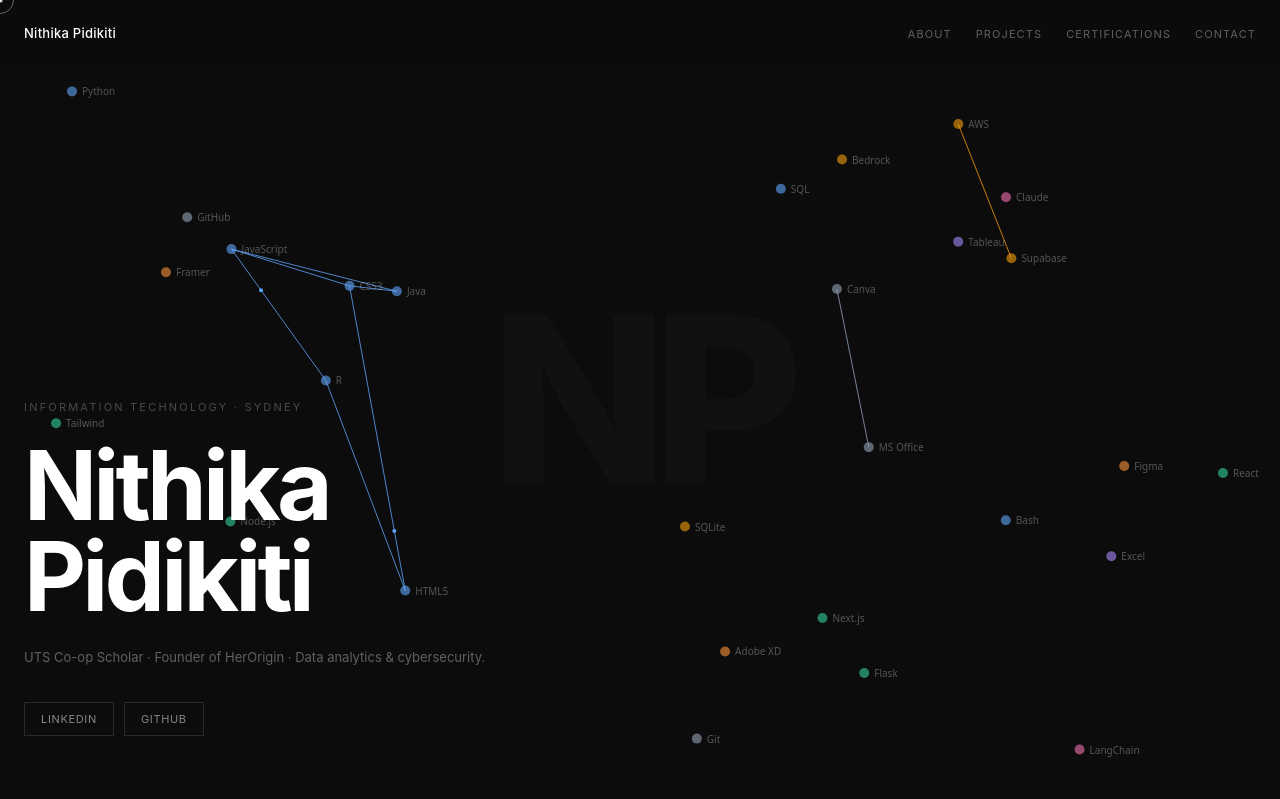
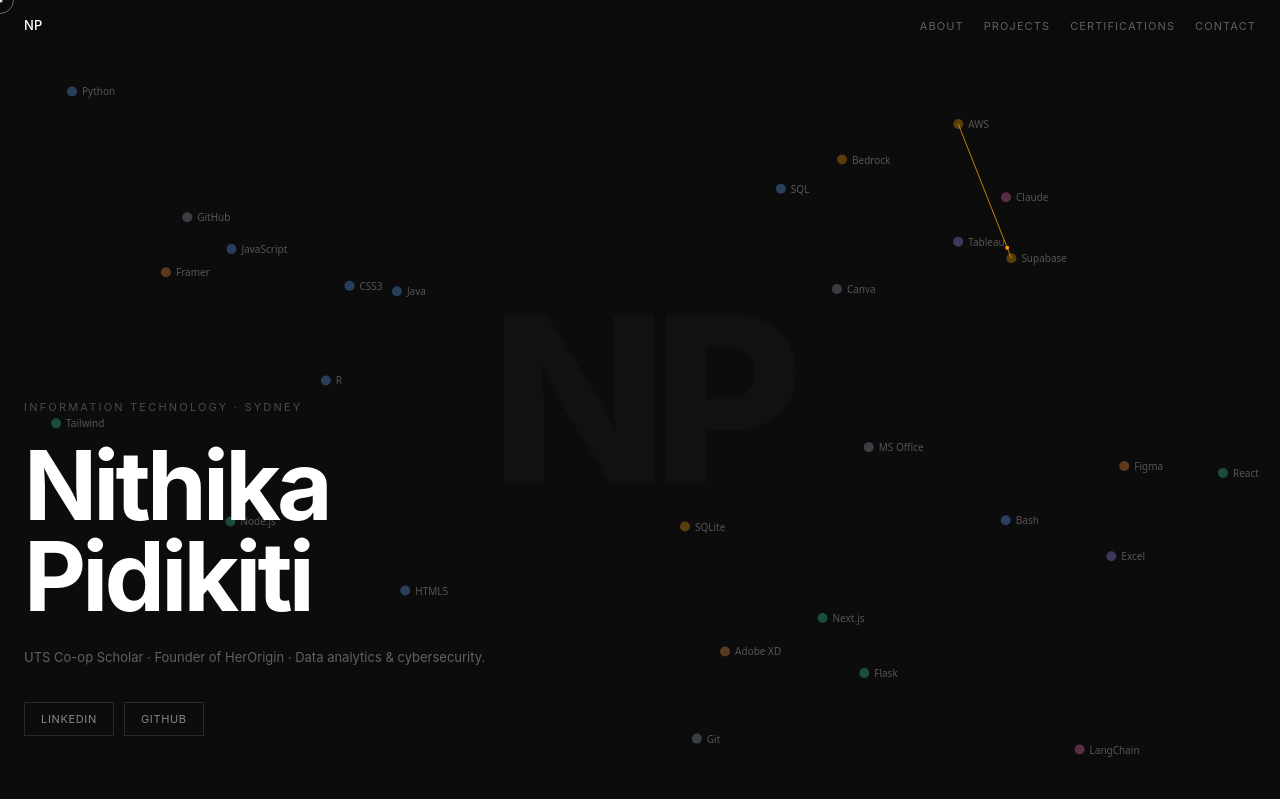
Before and after one commit to nithikapidikiti-collab/portfolio, a Next.js app: page / in a window 1280 px wide. Shown: the top 799 px of the page. Built offline with nearby package versions, Linux system fonts and the light colour scheme.

Commit message:
fix: reduce graph density

```diff
--- a/app/globals.css
+++ b/app/globals.css
@@ -41,3 +41,9 @@ html { scroll-behavior: smooth; }
     gap: 8px;
   }
 }
+
+@media (max-width: 768px) {
+  canvas { display: none; }
+
+  section { padding-left: 1.25rem !important; padding-right: 1.25rem !important; }
+}
--- a/app/page.tsx
+++ b/app/page.tsx
@@ -54,9 +54,9 @@ function NetworkGraph() {
       const start = idx; idx += items.length;
       for (let a = start; a < idx; a++)
         for (let b = a+1; b < idx; b++)
-          if (Math.random() < 0.45) edges.push([a, b, color]);
+          if (Math.random() < 0.2) edges.push([a, b, color]);
     });
-    for (let i = 0; i < 12; i++) {
+    for (let i = 0; i < 4; i++) {
       const a = Math.floor(Math.random()*nodes.length);
       const b = Math.floor(Math.random()*nodes.length);
       if (a !== b) edges.push([a, b, "rgba(255,255,255,0.04)"]);
@@ -74,7 +74,7 @@ function NetworkGraph() {
       edges.forEach(([a, b, col], i) => {
         const na = nodes[a], nb = nodes[b];
         const dist = Math.hypot(na.x-nb.x, na.y-nb.y);
-        const alpha = Math.max(0, 0.12 - dist/2800);
+        const alpha = Math.max(0, 0.06 - dist/2800);
         if (alpha <= 0) return;
         ctx.beginPath(); ctx.moveTo(na.x, na.y); ctx.lineTo(nb.x, nb.y);
         ctx.strokeStyle = col === "rgba(255,255,255,0.04)" ? col : col.replace(")", `,${alpha})`).replace("rgb(","rgba(");
@@ -96,7 +96,7 @@ function NetworkGraph() {
           ctx.beginPath(); ctx.arc(n.x, n.y, 28 + hov*20, 0, Math.PI*2); ctx.fillStyle = g; ctx.fill();
         }
         ctx.beginPath(); ctx.arc(n.x, n.y, n.r + hov*3, 0, Math.PI*2);
-        ctx.fillStyle = hov > 0.1 ? n.color : n.color + "99"; ctx.fill();
+        ctx.fillStyle = hov > 0.1 ? n.color : n.color + "55"; ctx.fill();
         ctx.font = `${hov > 0.3 ? 500 : 400} ${10 + hov*3}px system-ui,sans-serif`;
         ctx.fillStyle = hov > 0.3 ? "#fff" : "rgba(255,255,255,0.3)";
         ctx.fillText(n.label, n.x + n.r + 5, n.y + 4);
@@ -168,9 +168,11 @@ function Terminal() {
 }
 
 function Cursor() {
+  const [isMobile, setIsMobile] = useState(false);
   const dotRef = useRef<HTMLDivElement>(null);
   const ringRef = useRef<HTMLDivElement>(null);
   useEffect(() => {
+    if (window.innerWidth < 768) { setIsMobile(true); return; }
     let rx = 0, ry = 0;
     const move = (e: MouseEvent) => {
       if (dotRef.current) { dotRef.current.style.left = e.clientX + "px"; dotRef.current.style.top = e.clientY + "px"; }
@@ -180,6 +182,7 @@ function Cursor() {
     window.addEventListener("mousemove", move); requestAnimationFrame(raf);
     return () => window.removeEventListener("mousemove", move);
   }, []);
+  if (isMobile) return null;
   return (
     <>
       <div ref={dotRef} style={{ position: "fixed", width: "5px", height: "5px", background: "#fff", borderRadius: "50%", pointerEvents: "none", zIndex: 9999, transform: "translate(-50%,-50%)", mixBlendMode: "difference" }} />
@@ -223,11 +226,11 @@ export default function Home() {
       <Cursor />
 
       {/* Nav */}
-      <nav style={{ position: "fixed", top: 0, left: 0, right: 0, zIndex: 50, display: "flex", alignItems: "center", justifyContent: "space-between", padding: "1.5rem 1.5rem", background: "rgba(12,12,12,0.9)", backdropFilter: "blur(16px)" }}>
-        <span style={{ fontSize: "13px", fontWeight: 500, letterSpacing: "0.02em" }}>Nithika Pidikiti</span>
-        <div style={{ display: "flex", gap: "1.5rem" }}>
+      <nav style={{ position: "fixed", top: 0, left: 0, right: 0, zIndex: 50, display: "flex", alignItems: "center", justifyContent: "space-between", padding: "1rem 1.5rem", background: "rgba(12,12,12,0.9)", backdropFilter: "blur(16px)", gap: "1rem" }}>
+  <span style={{ fontSize: "13px", fontWeight: 500, letterSpacing: "0.02em", flexShrink: 0 }}>NP</span>
+  <div style={{ display: "flex", gap: "1.25rem", overflowX: "auto", scrollbarWidth: "none" }}>
     {["About", "Projects", "Certifications", "Contact"].map(n => (
-            <a key={n} href={`#${n.toLowerCase()}`} style={{ fontSize: "11px", color: "rgba(255,255,255,0.35)", textDecoration: "none", letterSpacing: "0.1em", transition: "color 0.2s" }}
+      <a key={n} href={`#${n.toLowerCase()}`} style={{ fontSize: "11px", color: "rgba(255,255,255,0.35)", textDecoration: "none", letterSpacing: "0.1em", transition: "color 0.2s", flexShrink: 0 }}
         onMouseEnter={e => e.currentTarget.style.color = "#fff"}
         onMouseLeave={e => e.currentTarget.style.color = "rgba(255,255,255,0.35)"}>{n.toUpperCase()}</a>
     ))}
```
Lines whose indentation alone changed are shown as unchanged.
